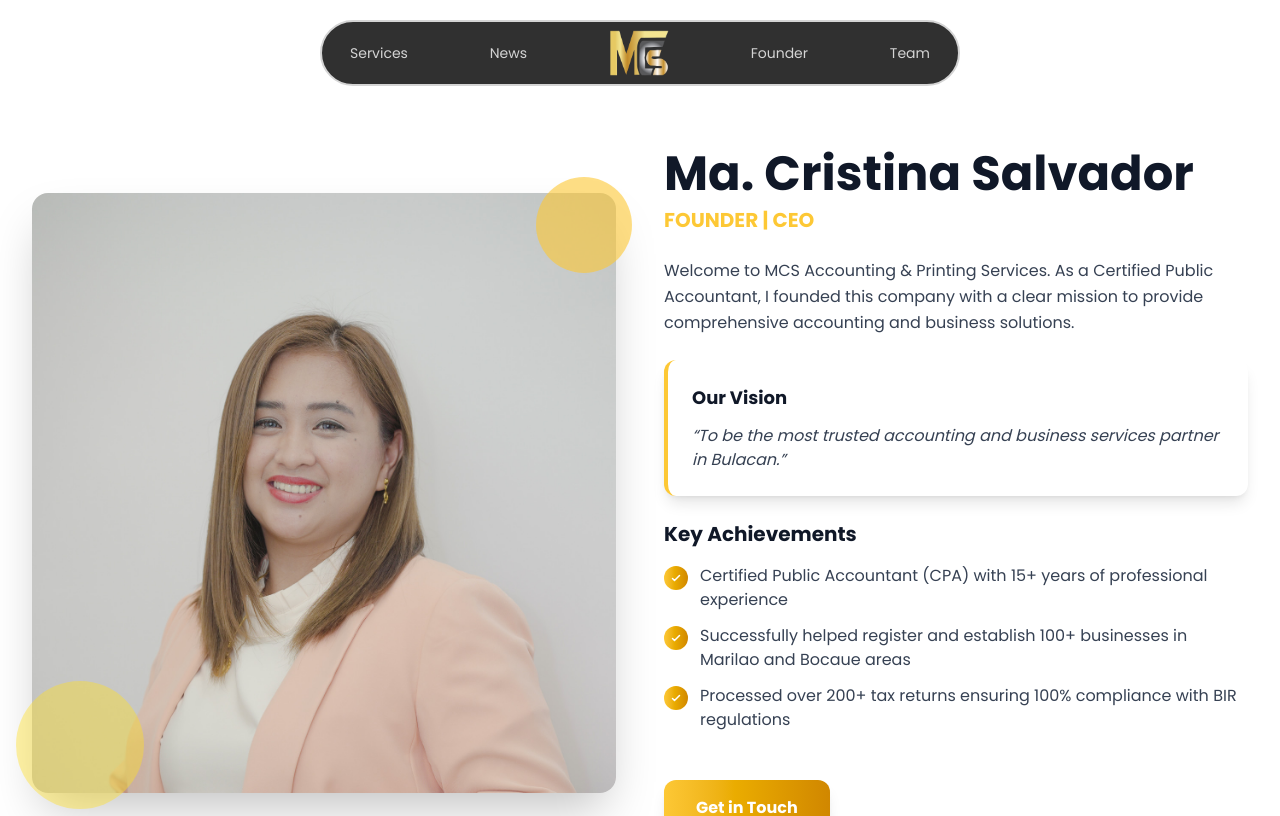
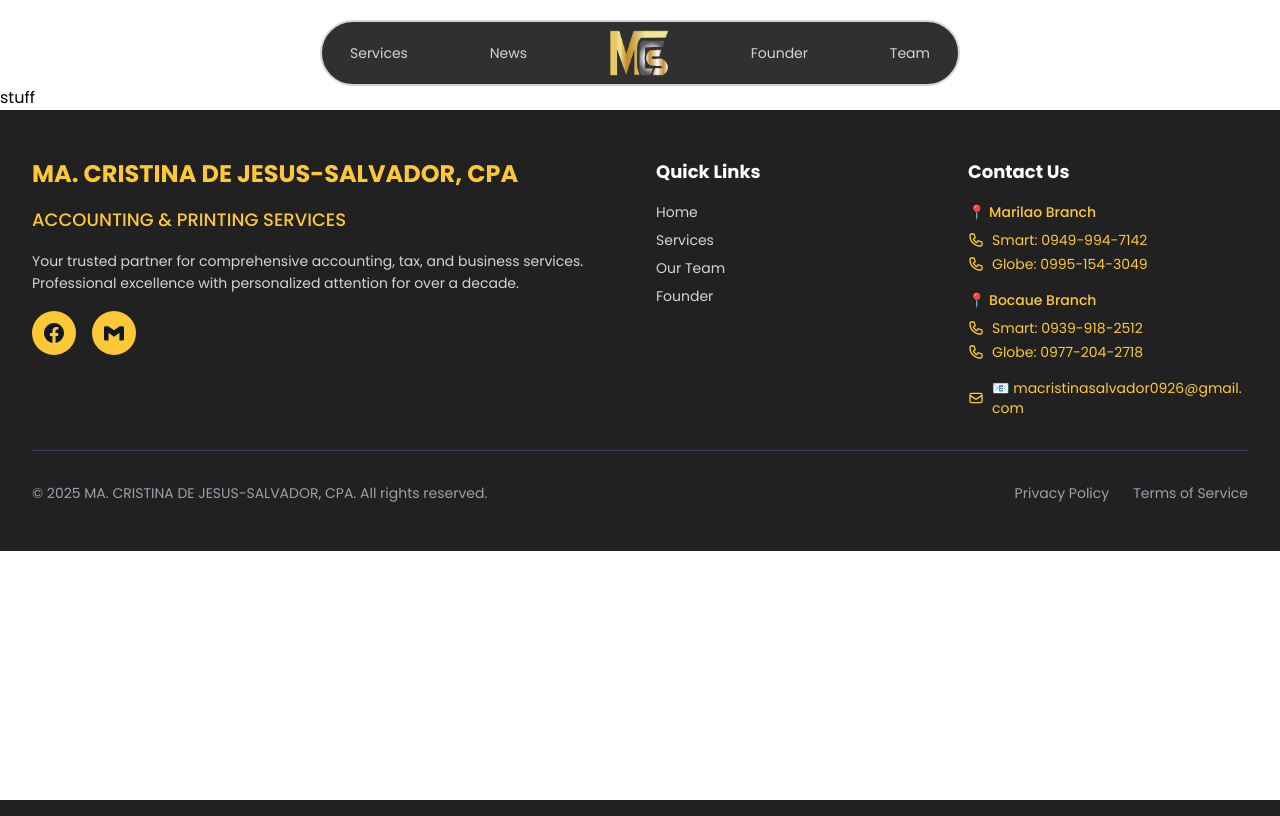
Before and after one commit to Pngtaq/mcs-official, a React (Vite) app: page /news in a window 1280 px wide. Shown: the top 816 px of the page. Built offline with nearby package versions, Linux system fonts and the light colour scheme.

Commit message:
Removed template

```diff
--- a/components/News/NewsSection.jsx
+++ b/components/News/NewsSection.jsx
@@ -1,111 +1,7 @@
 export default function FounderSection({ owner }) {
   return (
-    <section className="py-16 bg-gradient-to-br bg-white">
-      <div className="max-w-7xl mx-auto px-4 sm:px-6 lg:px-8">
-        <div className="grid grid-cols-1 lg:grid-cols-2 gap-12 items-center">
-          {/* Photo Section */}
-          <div className="relative">
-            <div className="relative h-96 w-full lg:h-[600px] rounded-2xl overflow-hidden shadow-2xl">
-              {owner.photo ? (
-                <img
-                  src="/owner.jpg"
-                  alt="cristina"
-                  className="object-cover"
-                  sizes="(max-width: 1024px) 100vw, 50vw"
-                />
-              ) : (
-                <div className="w-full h-full bg-gradient-to-br from-[#fdc835] to-yellow-600 flex items-center justify-center">
-                  <div className="w-32 h-32 bg-white rounded-full flex items-center justify-center">
-                    <svg
-                      className="w-16 h-16 text-gray-400"
-                      fill="none"
-                      stroke="currentColor"
-                      viewBox="0 0 24 24"
-                    >
-                      <path
-                        strokeLinecap="round"
-                        strokeLinejoin="round"
-                        strokeWidth={2}
-                        d="M16 7a4 4 0 11-8 0 4 4 0 018 0zM12 14a7 7 0 00-7 7h14a7 7 0 00-7-7z"
-                      />
-                    </svg>
-                  </div>
-                </div>
-              )}
-            </div>
-
-            {/* Decorative Elements */}
-            <div className="absolute -top-4 -right-4 w-24 h-24 bg-[#fdc835] rounded-full opacity-60" />
-            <div className="absolute -bottom-4 -left-4 w-32 h-32 bg-yellow-300 rounded-full opacity-40" />
-          </div>
-
-          {/* Content Section */}
-          <div className="space-y-6">
-            <div>
-              <h1 className="text-4xl lg:text-5xl font-bold text-gray-900 mb-2">
-                Ma. Cristina Salvador
-              </h1>
-              <p className="text-xl text-[#fdc835] font-semibold mb-6">
-                FOUNDER | CEO
-              </p>
-            </div>
-
-            <div className="prose prose-lg text-gray-700">
-              <p className="leading-relaxed text-gray-700">{owner.story}</p>
-            </div>
-
-            {/* Vision */}
-            {owner.vision && (
-              <div className="bg-white p-6 rounded-xl shadow-lg border-l-4 border-[#fdc835]">
-                <h3 className="text-lg font-semibold text-gray-900 mb-3">
-                  Our Vision
-                </h3>
-                <p className="text-gray-700 italic">
-                  &ldquo;{owner.vision}&rdquo;
-                </p>
-              </div>
-            )}
-
-            {/* Achievements */}
-            {owner.achievements && owner.achievements.length > 0 && (
-              <div>
-                <h3 className="text-xl font-semibold text-gray-900 mb-4">
-                  Key Achievements
-                </h3>
-                <div className="space-y-3">
-                  {owner.achievements.map((achievement, index) => (
-                    <div key={index} className="flex items-start">
-                      <div className="flex-shrink-0 w-6 h-6 bg-gradient-to-r from-[#fdc835] to-yellow-600 rounded-full flex items-center justify-center mt-0.5">
-                        <svg
-                          className="w-3 h-3 text-white"
-                          fill="none"
-                          stroke="currentColor"
-                          viewBox="0 0 24 24"
-                        >
-                          <path
-                            strokeLinecap="round"
-                            strokeLinejoin="round"
-                            strokeWidth={3}
-                            d="M5 13l4 4L19 7"
-                          />
-                        </svg>
-                      </div>
-                      <p className="ml-3 text-gray-700">{achievement}</p>
-                    </div>
-                  ))}
-                </div>
-              </div>
-            )}
-
-            {/* Contact CTA */}
-            <div className="pt-6">
-              <button className="bg-gradient-to-r from-[#fdc835] to-yellow-600 text-white px-8 py-4 rounded-xl font-semibold hover:from-yellow-500 hover:to-yellow-700 transition-all duration-200 transform hover:scale-105 shadow-lg hover:shadow-xl">
-                Get in Touch
-              </button>
-            </div>
-          </div>
-        </div>
-      </div>
-    </section>
+    <p>
+      stuff
+    </p>
   );
 }
--- a/components/News/Newspage.jsx
+++ b/components/News/Newspage.jsx
@@ -21,7 +21,7 @@
   return (
     <div className="min-h-screen bg-white">
       <Navigation />
-      <NewsSection owner={ownerData} />
+      <NewsSection/>
       <Footer />
     </div>
   );
```
